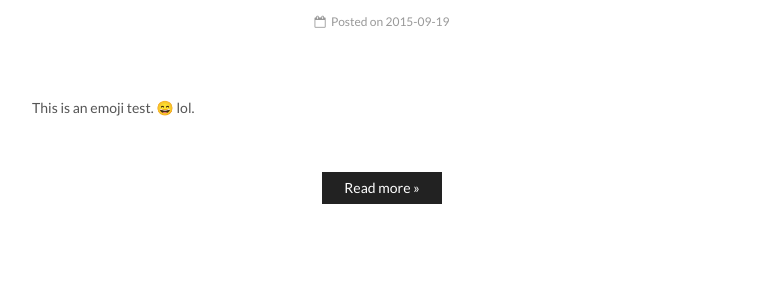
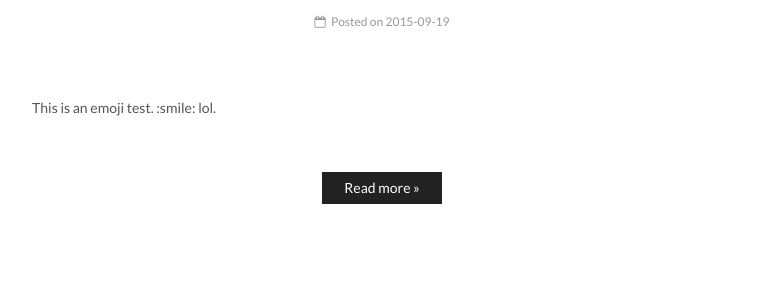
Before and after one commit to rangroy/rangroy.github.io, a Jekyll site: the page built from index.html, in a window 1280 px wide. Shown: the part 2177-2467 px from the top of the page, without its empty margins (258-1018 px from the left). Built offline with Jekyll 4.4.1, drawn with Linux system fonts in a browser that asks for light colours; emoji names are drawn with the system emoji font; the list of posts is cut into pages by our own code; part of the change alters nothing that is shown.

Commit message:
Revert "emoji"
This reverts commit ff918525bd81158da75a3068b88226f47bd6fd3a.

```diff
--- a/_config.yml
+++ b/_config.yml
@@ -66,11 +66,9 @@ feed:
 ## Docs: https://help.github.com/articles/configuring-jekyll-plugins/
 plugins:
 # jemoji conficts with toc in some no-ascii post
-   - jekyll-mentions
-   - jemoji
-   - jekyll-redirect-from
-   - jekyll-sitemap
-   - jekyll-feed
+# - jemoji
+ - jekyll-sitemap
+ - jekyll-feed
 
 # ---------------------------------------------------------------
 # Site Information Settings
```
Also changed, not shown: Gemfile.lock (added).
